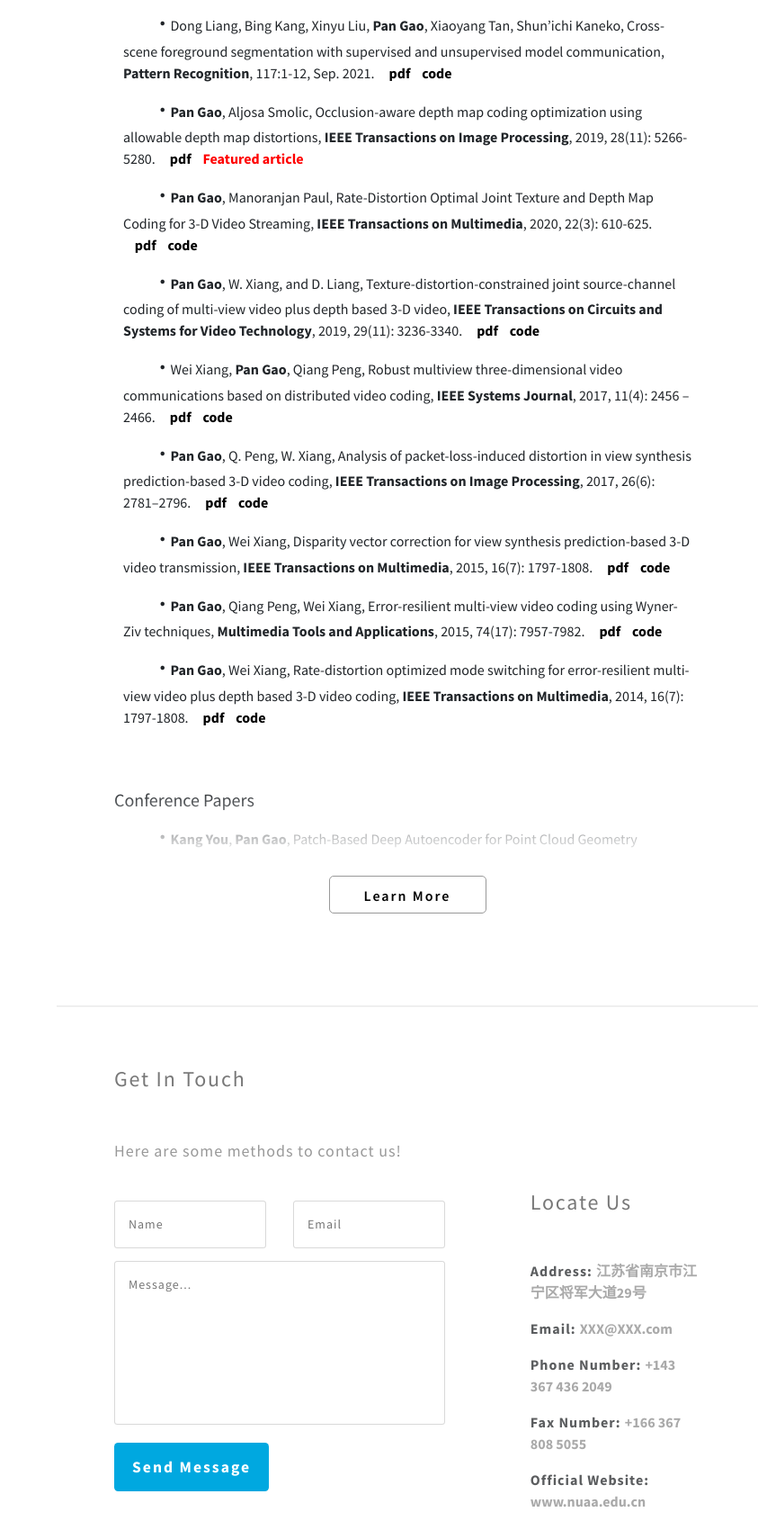
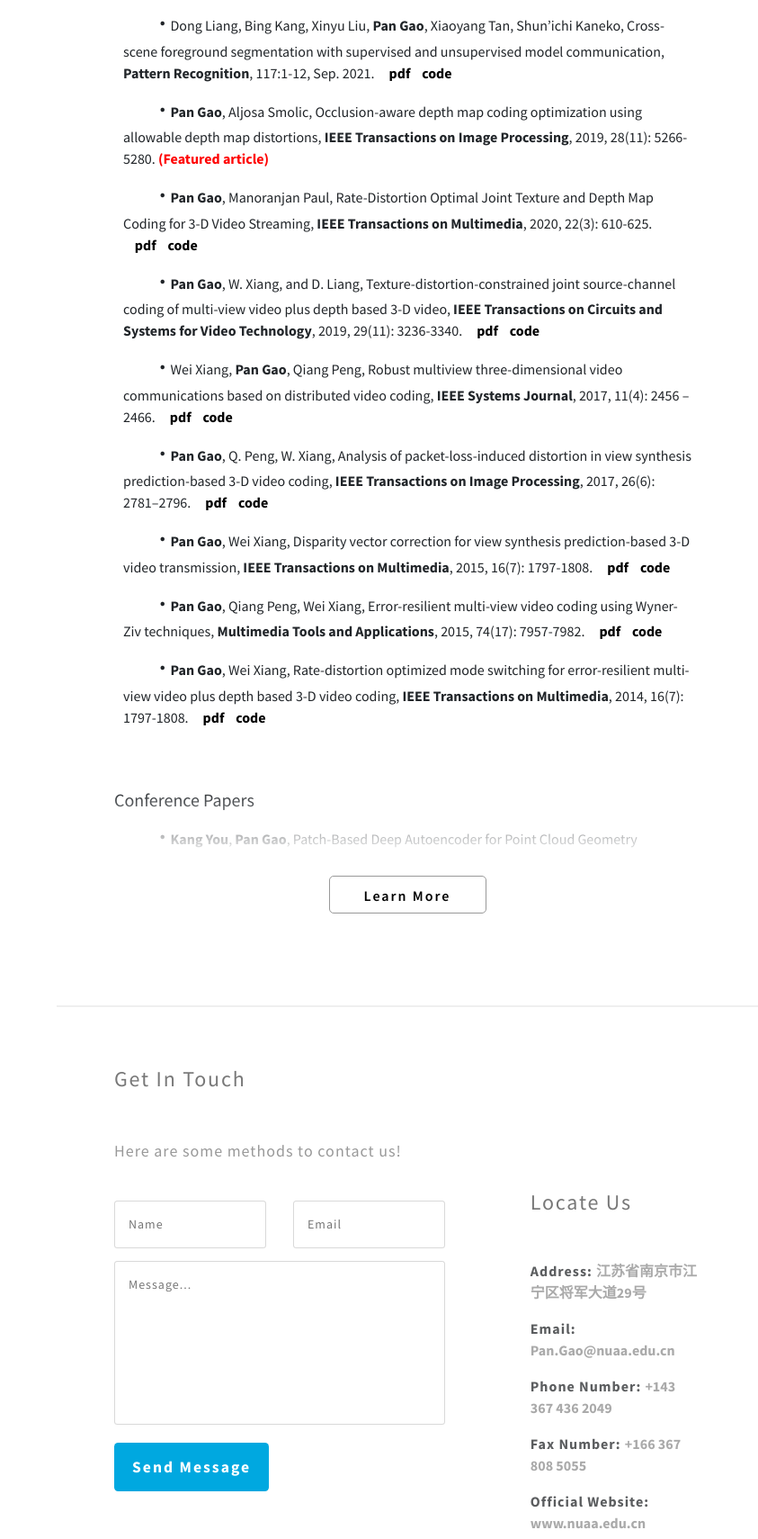
Before and after one commit to I2-Multimedia-Lab/NUAA-I2ML.github.io, a plain HTML site: page index.html in a window 1280 px wide. Shown: the part 5246-6956 px from the top of the page at 90% size, without its empty margins (437-1280 px from the left). Drawn offline with Linux system fonts and the light colour scheme.

Commit message:
Update index.html

```diff
--- a/index.html
+++ b/index.html
@@ -335,7 +335,7 @@
             <li><span style="font-size: 25px; font-weight: bold">· </span><B>Pan Gao</B>, Tiantian Zhu, Manoranjan Paul, Disocclusion Filling for Depth-Based View Synthesis With Adaptive Utilization of Temporal Correlations, <B>Journal of Visual Communication and Image Representation</B>, 78:1-14, Jul. 2021. &nbsp;&nbsp;&nbsp;&nbsp;<a href="#">pdf</a>&nbsp;&nbsp;&nbsp;&nbsp;<a style="color: red" href="https://github.com/I2-Multimedia-Lab/adaptive-hole-filling">code</a></li>
             <li><span style="font-size: 25px; font-weight: bold">· </span><B>Pan Gao</B>, Pengwei Zhang, Aljosa Smolic, Quality assessment for omnidirectional video: a spatio-temporal distortion modeling approach, <B>IEEE Transactions on Multimedia</B>, 2021. &nbsp;&nbsp;&nbsp;&nbsp;<a href="#">pdf</a>&nbsp;&nbsp;&nbsp;&nbsp;<a style="color: red" href="https://github.com/I2-Multimedia-Lab/360-video-experimental-platform">code</a></li>
             <li><span style="font-size: 25px; font-weight: bold">· </span>Dong Liang, Bing Kang, Xinyu Liu, <B>Pan Gao</B>, Xiaoyang Tan, Shun’ichi Kaneko, Cross-scene foreground segmentation with supervised and unsupervised model communication, <B>Pattern Recognition</B>, 117:1-12, Sep. 2021. &nbsp;&nbsp;&nbsp;&nbsp;<a href="#">pdf</a>&nbsp;&nbsp;&nbsp;&nbsp;<a href="#">code</a></li>
-            <li><span style="font-size: 25px; font-weight: bold">· </span><B>Pan Gao</B>, Aljosa Smolic, Occlusion-aware depth map coding optimization using allowable depth map distortions, <B>IEEE Transactions on Image Processing</B>, 2019, 28(11): 5266-5280. &nbsp;&nbsp;&nbsp;&nbsp;<a href="#">pdf</a>&nbsp;&nbsp;&nbsp;&nbsp;<a style="color: red">Featured article</a></li>
+            <li><span style="font-size: 25px; font-weight: bold">· </span><B>Pan Gao</B>, Aljosa Smolic, Occlusion-aware depth map coding optimization using allowable depth map distortions, <B>IEEE Transactions on Image Processing</B>, 2019, 28(11): 5266-5280. <a style="color: red">(Featured article)</a></li>
             <li><span style="font-size: 25px; font-weight: bold">· </span><B>Pan Gao</B>, Manoranjan Paul, Rate-Distortion Optimal Joint Texture and Depth Map Coding for 3-D Video Streaming, <B>IEEE Transactions on Multimedia</B>, 2020, 22(3): 610-625. &nbsp;&nbsp;&nbsp;&nbsp;<a href="#">pdf</a>&nbsp;&nbsp;&nbsp;&nbsp;<a href="#">code</a></li>
             <li><span style="font-size: 25px; font-weight: bold">· </span><B>Pan Gao</B>, W. Xiang, and D. Liang, Texture-distortion-constrained joint source-channel coding of multi-view video plus depth based 3-D video, <B>IEEE Transactions on Circuits and Systems for Video Technology</B>, 2019, 29(11): 3236-3340. &nbsp;&nbsp;&nbsp;&nbsp;<a href="#">pdf</a>&nbsp;&nbsp;&nbsp;&nbsp;<a href="#">code</a></li>
             <li><span style="font-size: 25px; font-weight: bold">· </span>Wei Xiang, <B>Pan Gao</B>, Qiang Peng, Robust multiview three-dimensional video communications based on distributed video coding, <B>IEEE Systems Journal</B>, 2017, 11(4): 2456 – 2466. &nbsp;&nbsp;&nbsp;&nbsp;<a href="#">pdf</a>&nbsp;&nbsp;&nbsp;&nbsp;<a href="#">code</a></li>
@@ -402,7 +402,7 @@
                     </li>
                     <li>
                         <a href="#">Email: </a>
-                        <span> XXX@XXX.com </span>
+                        <span> Pan.Gao@nuaa.edu.cn </span>
                     </li>
                     <li>
                         <a href="#">Phone Number: </a>
```
